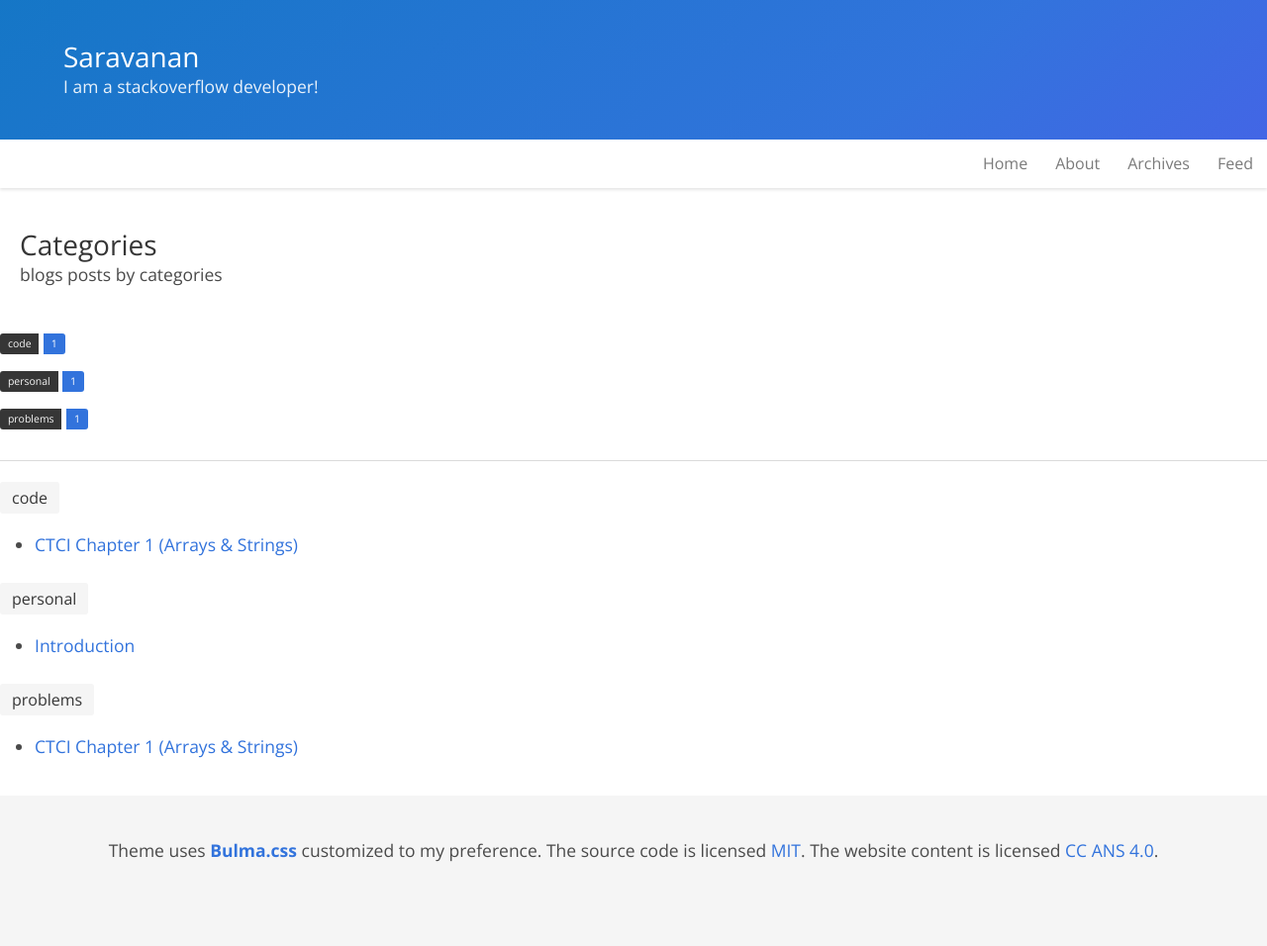
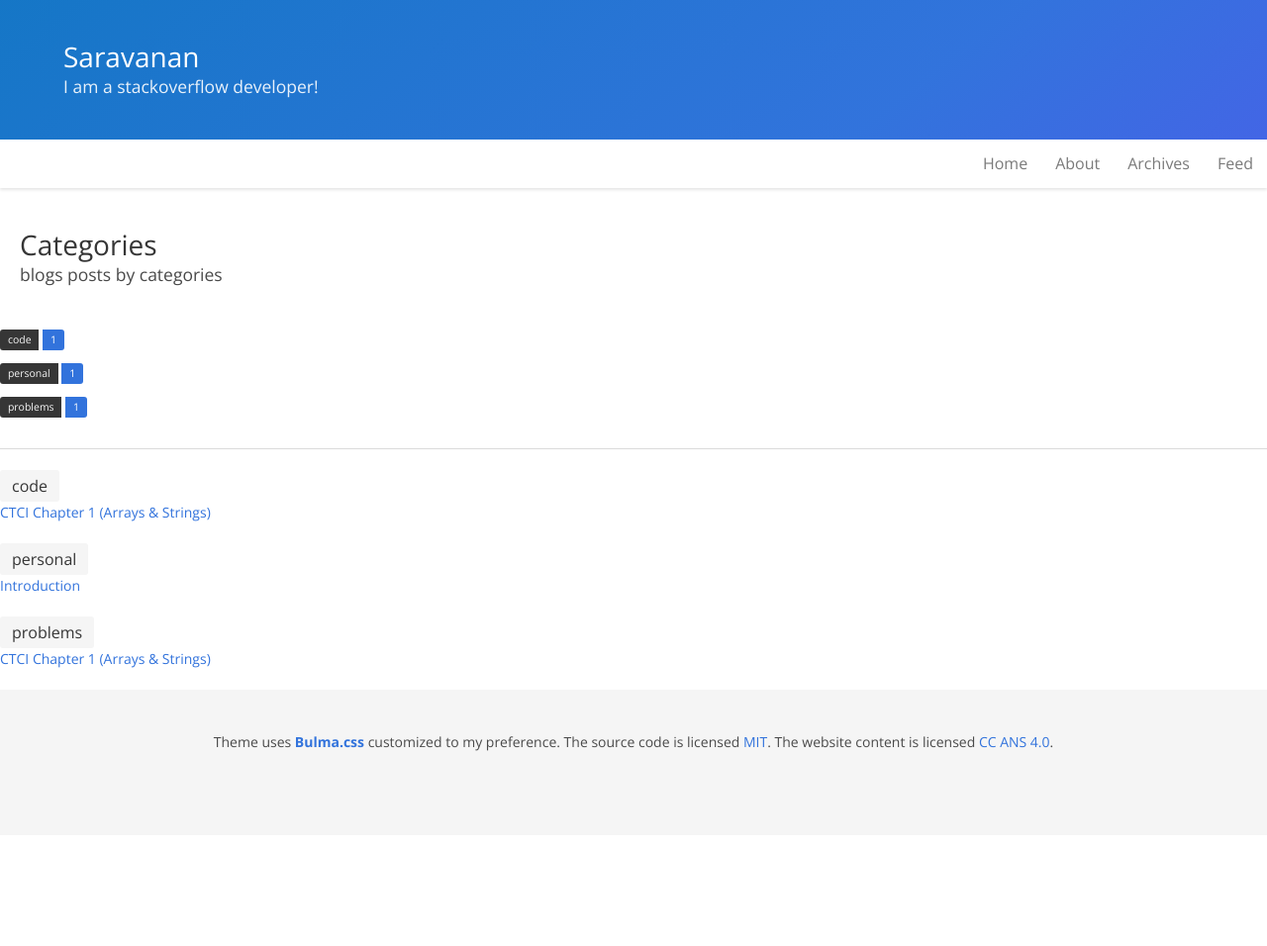
Before and after one commit to saravanaram/saravanaram.github.io, a Jekyll site: the page built from archives.html, in a window 1280 px wide. Shown: the whole page at 99% size. Built offline with Jekyll 4.4.1, drawn with Linux system fonts in a browser that asks for light colours; after the commit the page ends 900 px from its top, so only the background shows below that.

Commit message:
Update archives.html

```diff
--- a/archives.html
+++ b/archives.html
@@ -14,13 +14,13 @@
         </div>
     </div>
 </section>
-<div class="content is-medium">
+
 {% capture site_categories %}
 {% for tag in site.categories %}
 {{ tag | first }}{% unless forloop.last %},{% endunless %}
 {% endfor %}
 {% endcapture %}
-
+<div class="bd-example">
 {% assign categories_list = site_categories | split:',' | sort %}
 <div class="field is-grouped is-grouped-multiline">
 
@@ -47,7 +47,7 @@
 
 {% for item in (0..site.categories.size) %}{% unless forloop.last %}
   {% capture this_categories %}{{ categories_list[item] | strip_newlines }}{% endcapture %}
-  <article>
+
        <div class="tag-title" id="{{ this_categories }}">
    <span class="tag is-light is-medium">{{ this_categories }}</span>
            </div>
@@ -71,6 +71,4 @@
 {% endunless %}
 {% endfor %}
         </ul>
-
-
-</div>
+<div class="bd-example">
```
